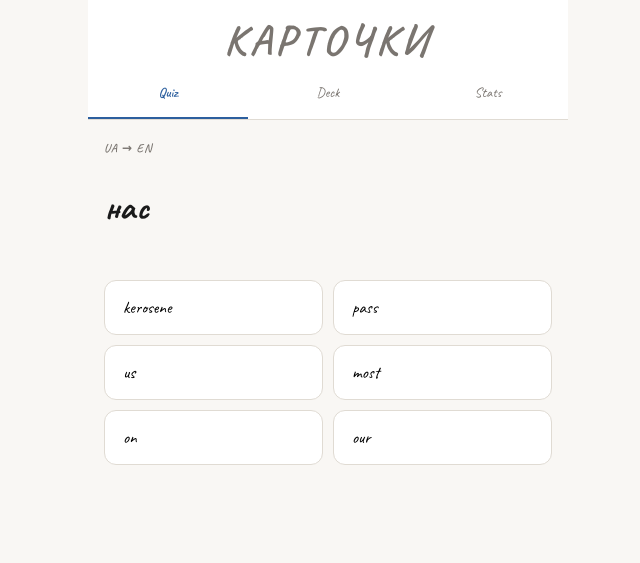
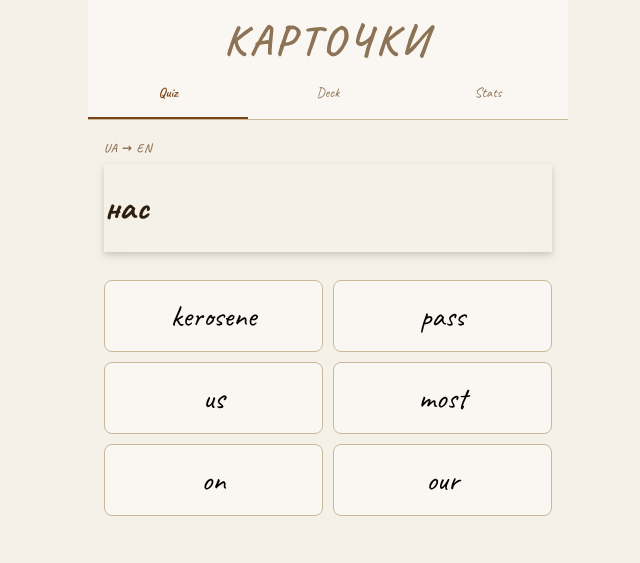
Before and after one commit to McCartneyAC/Kartochky, a plain HTML site: page index.html in a window 1280 px wide. Shown: the whole page, without its empty margins (312-952 px from the left). Drawn offline with Linux system fonts and the light colour scheme.

Commit message:
aesthetic changes

```diff
--- a/index.html
+++ b/index.html
@@ -12,19 +12,19 @@
     *, *::before, *::after { box-sizing: border-box; margin: 0; padding: 0; }
 
     :root {
-      --bg:        #f9f7f4;
-      --surface:   #ffffff;
-      --border:    #e0dbd3;
-      --text:      #1a1a1a;
-      --muted:     #7a7570;
-      --accent:    #2c5f9e;
-      --correct:   #1e7d4b;
-      --wrong:     #b83232;
-      --btn-bg:    #ffffff;
-      --btn-hover: #eef3fa;
-      --radius:    12px;
-      --tab-h:     52px;
-    }
+  --bg:        #f5f0e8;   /* aged paper */
+  --surface:   #faf7f2;   /* slightly lighter parchment for cards */
+  --border:    #c9b99a;   /* warm tan, like a book spine */
+  --text:      #2c1f0e;   /* dark brown ink, not pure black */
+  --muted:     #8c7355;   /* faded ink, mid-brown */
+  --accent:    #7a4419;   /* burnt sienna / dark amber */
+  --correct:   #3d6b45;   /* muted sage green, ink not neon */
+  --wrong:     #8c2e1a;   /* dark brick, not alarm-red */
+  --btn-bg:    #faf7f2;   /* parchment buttons */
+  --btn-hover: #ede4d4;   /* slightly darker parchment on tap */
+  --radius:    8px;        /* slightly less rounded — more bookish, less app-y */
+  --tab-h:     52px;
+}
 
     body {
       font-family: "Caveat", cursive;
@@ -86,9 +86,11 @@
       font-weight: 700;
       line-height: 1.2;
       margin-bottom: 28px;
+      text-align: center;
       min-height: 88px;
       display: flex;
       align-items: center;
+      box-shadow: 0 3px 5px rgba(44, 31, 14, 0.12), 0 4px 12px rgba(44, 31, 14, 0.08);
     }
 
     #answer-grid {
@@ -104,8 +106,8 @@
       background: var(--btn-bg);
       border: 1.5px solid var(--border);
       border-radius: var(--radius);
-      font-size: 17px;
-      text-align: left;
+      font-size: 30px;
+      text-align: center;
       cursor: pointer;
       transition: background .12s, border-color .12s;
       -webkit-tap-highlight-color: transparent;
```
